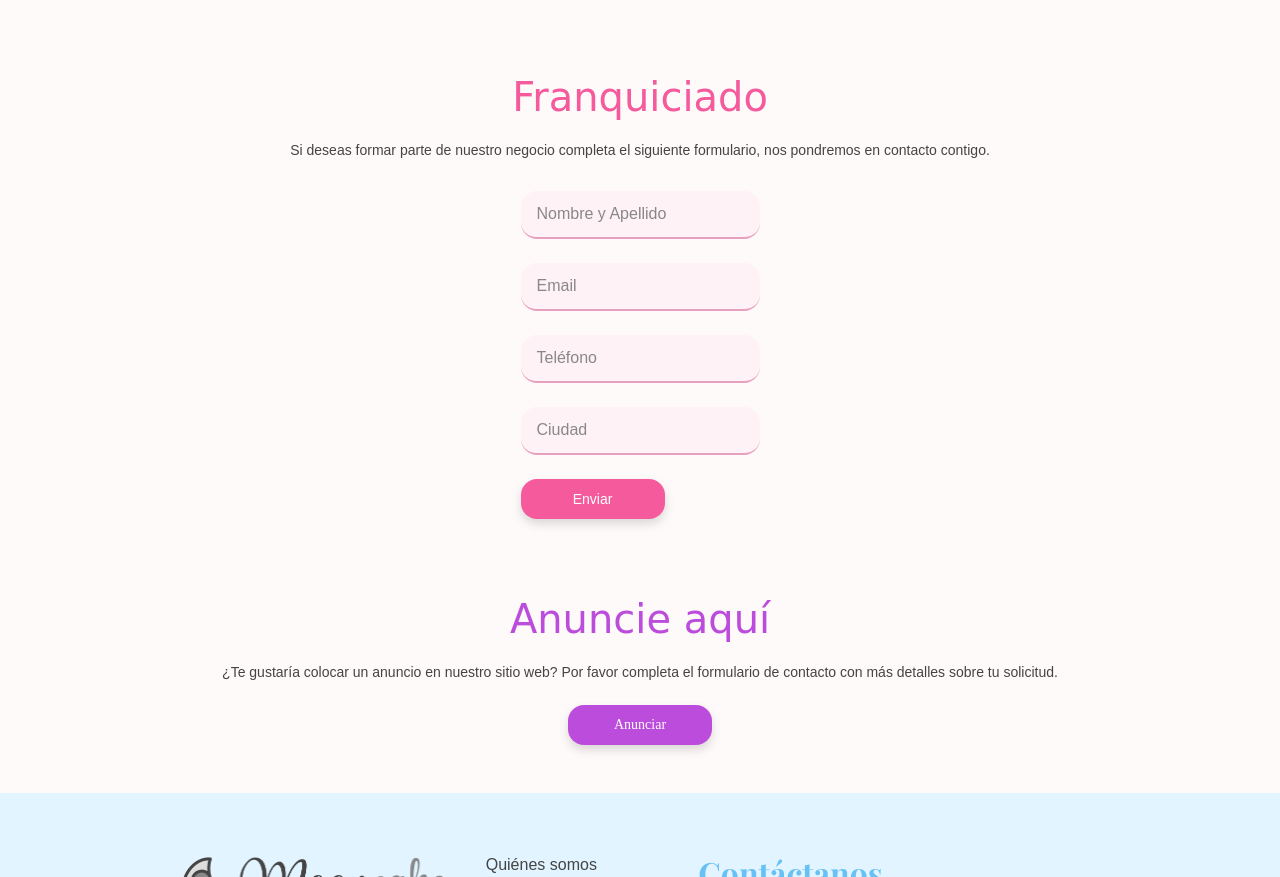
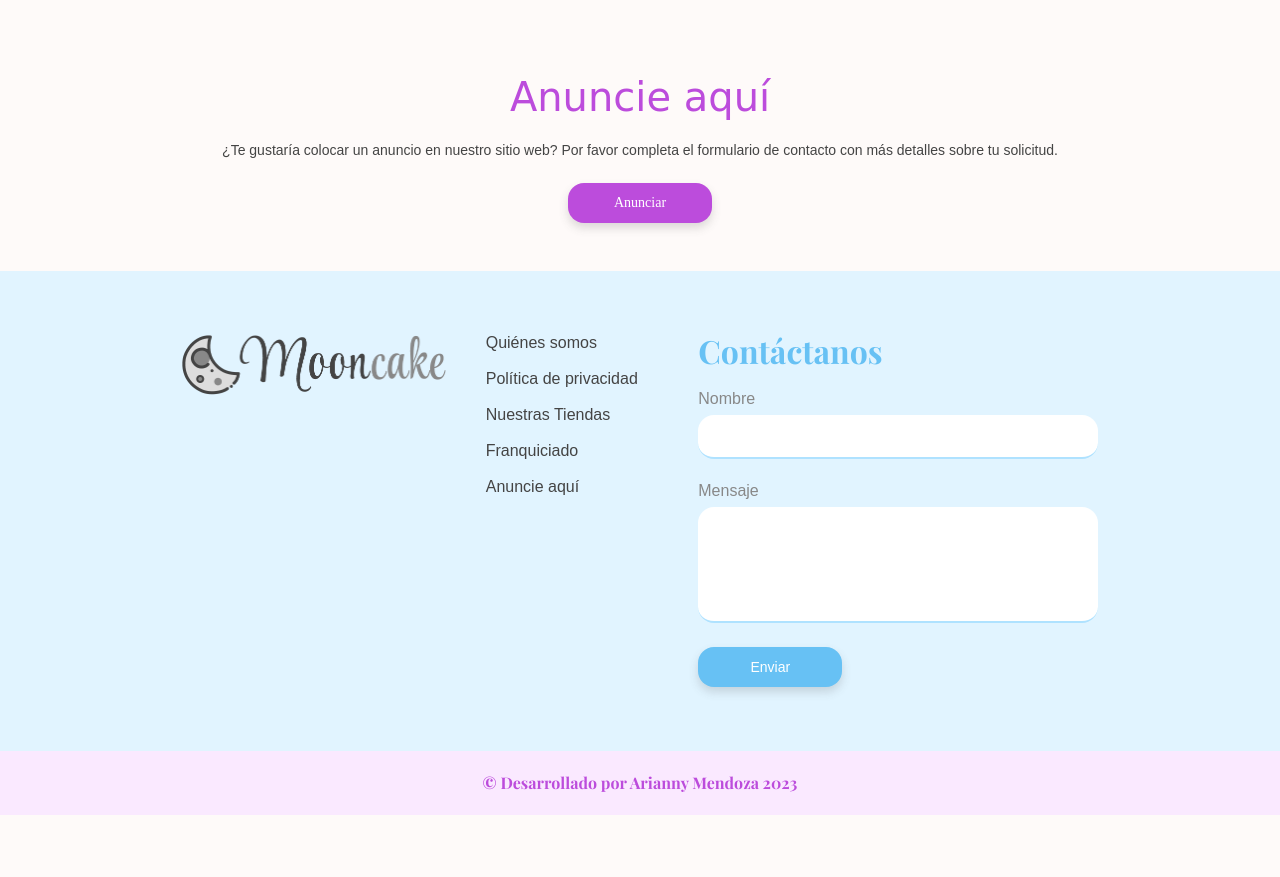
Before and after one commit to Ariannymm/mooncake, a website with bundled scripts: page screens/menu.html in a window 1280 px wide. Shown: the part 1059-1936 px from the top of the page. After the commit the page ends 1874 px from the top, so only its background shows below. Built offline with nearby package versions, Linux system fonts and the light colour scheme; data requests are answered from the project's data file; a web font is replaced by a local one.

Commit message:
Modificando el menú alternativo

```diff
--- a/screens/menu.html
+++ b/screens/menu.html
@@ -52,20 +52,6 @@
             <section class="stores__section container flex flex--center flex--column" id="stores">
                 <h1 class="title menu__title">Nuestras Tiendas</h1>
                 <div class="stores__map">
-                </div>
-            </section>
-
-            <section class="franquicia__section container" id="franquicia">
-                <h1 class="title menu__title">Franquiciado</h1>
-                <div class="flex flex--center flex--column">
-                    <p class="menu__text">Si deseas formar parte de nuestro negocio completa el siguiente formulario, nos pondremos en contacto contigo.</p>
-                    <form class=" form flex flex--column" action="#">
-                        <input class="input form__input" type="text" placeholder="Nombre y Apellido">
-                        <input class="input form__input" type="email" placeholder="Email">
-                        <input class="input form__input" type="phone" placeholder="Teléfono">
-                        <input class="input form__input" type="text" placeholder="Ciudad">
-                        <button type="submit" class="primary_button--alt button">Enviar</button>
-                    </form>
                 </div>
             </section>
 
```
Also changed, not shown: screens/add-product.html (+0 -1 lines), screens/all-products-client.html (+0 -1 lines), screens/edit-product.html (+0 -1 lines), screens/index.html (+1 -2 lines), screens/login.html (+0 -1 lines), screens/product-category.html (+0 -1 lines), screens/select-section.html (+0 -1 lines), screens/view-product.html (+0 -1 lines).
